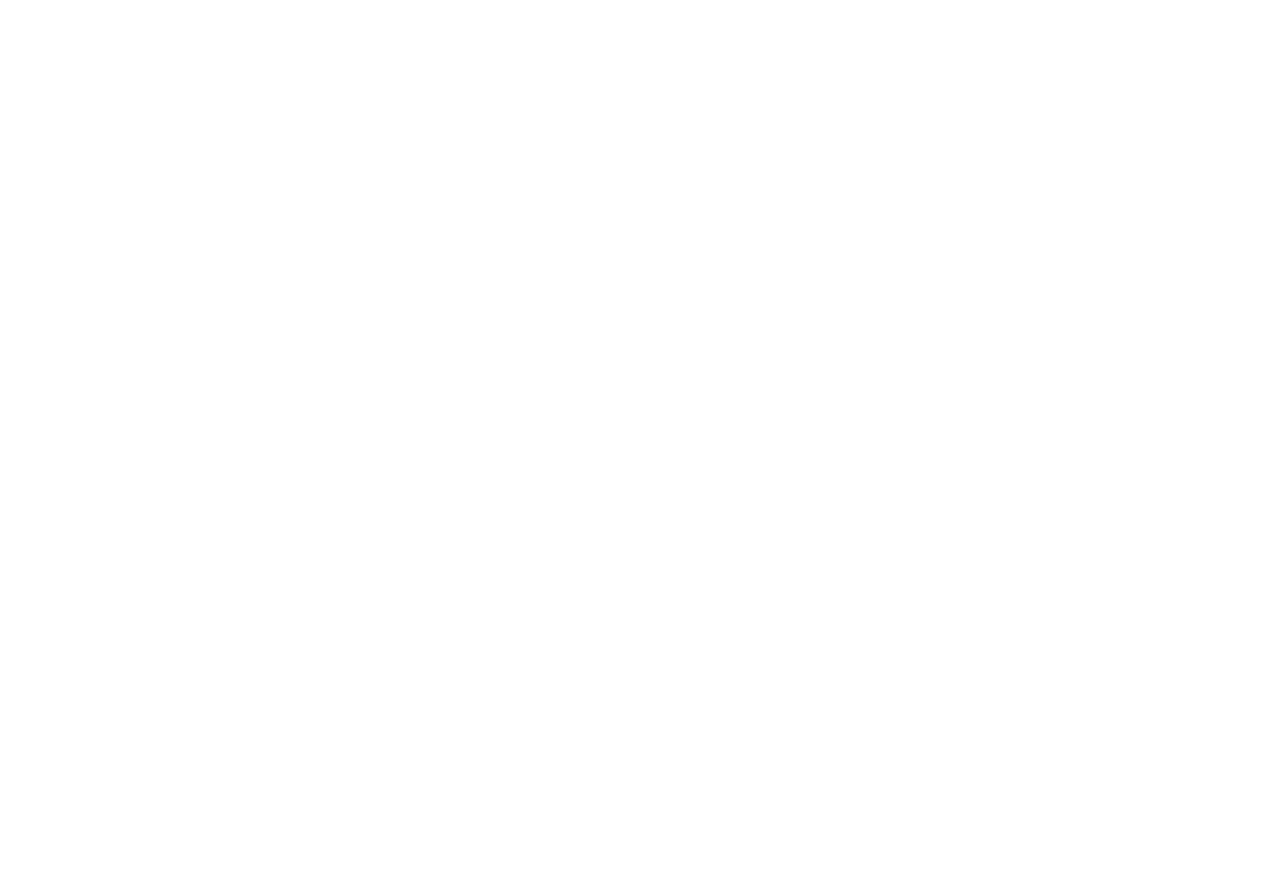
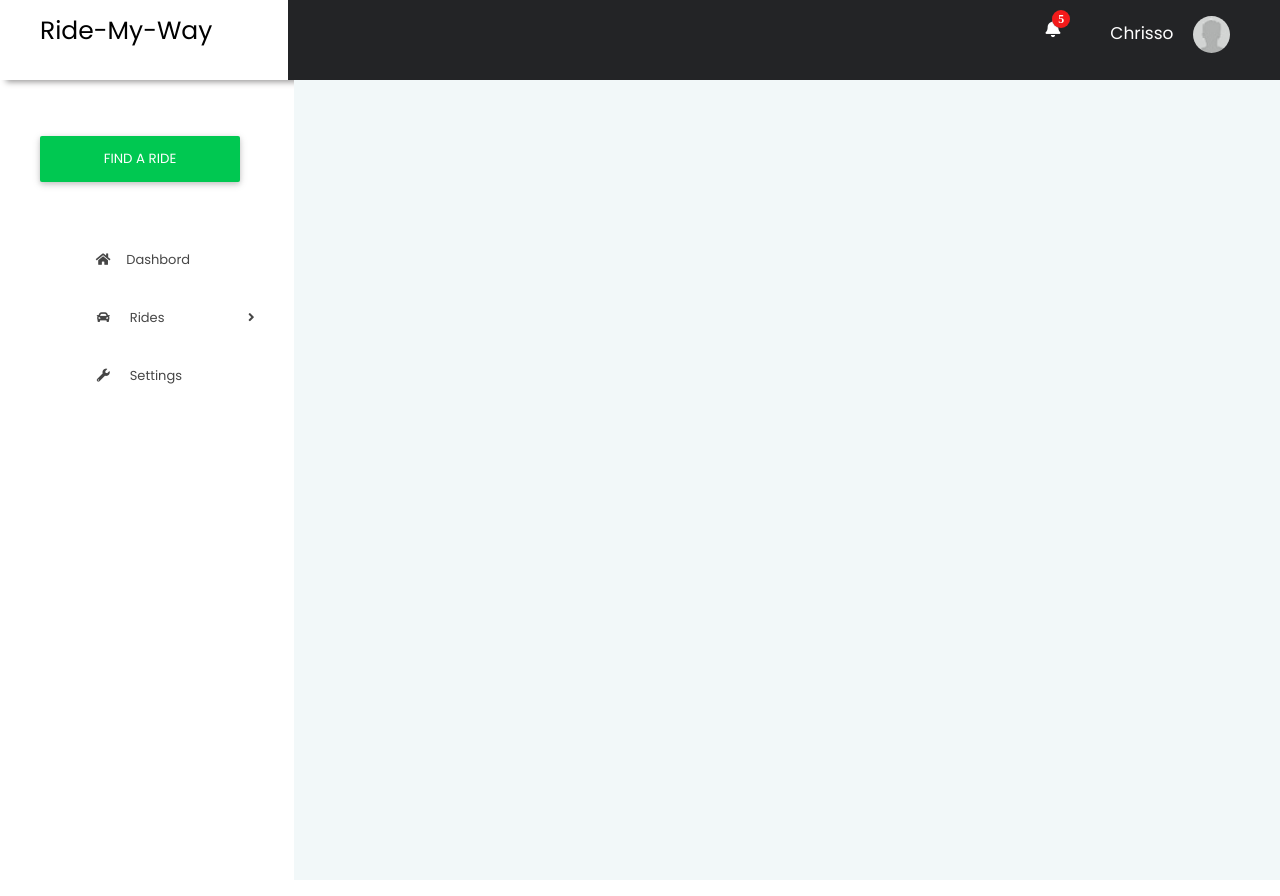
Before and after one commit to chrisoemma/ride-my-way, a React (Create React App) app in the folder front-end/: page /passenger_dashboard in a window 1280 px wide. Before the commit the page ends 800 px from the top, so only its background shows below. Built offline with nearby package versions, Linux system fonts and the light colour scheme.

Commit message:
Add passenger dashboard template

```diff
--- a/front-end/src/App.js
+++ b/front-end/src/App.js
@@ -3,6 +3,7 @@
 import Home from './components/Home'
 import { BrowserRouter as Router, Route } from 'react-router-dom'
 import PassengerProfile from './components/passenger/PassengerProfile'
+import PassengerDashboard from './components/passenger/PassengerDashboard'
 
 function App() {
   return (
@@ -14,6 +15,7 @@
           </React.Fragment>
         )} />
         <Route path="/passenger_profile" component={PassengerProfile} />
+        <Route path="/passenger_dashboard" component={PassengerDashboard} />
       </div>
     </Router>
   );
--- a/front-end/src/components/passenger/PassengerDashboard.js
+++ b/front-end/src/components/passenger/PassengerDashboard.js
@@ -0,0 +1,19 @@
+import React, { Component } from 'react'
+import Navbar from '../layouts/Navbar'
+import SideNav from '../layouts/SideNav'
+
+export class PassengerDashboard extends Component {
+    render() {
+        return (
+            <div>
+                <Navbar />
+                <SideNav />
+                <div class="main">
+
+                </div>
+            </div>
+        )
+    }
+}
+
+export default PassengerDashboard
```
